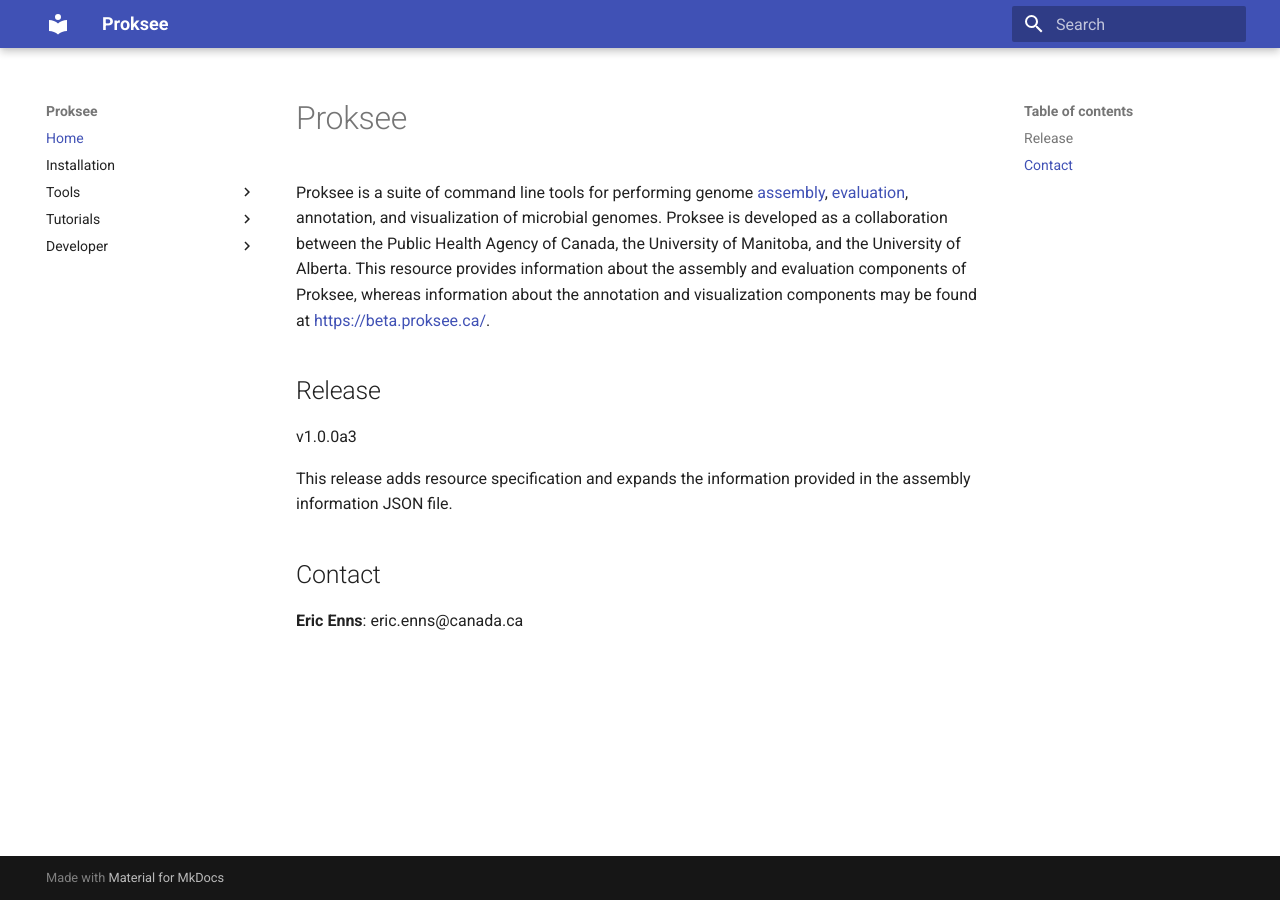
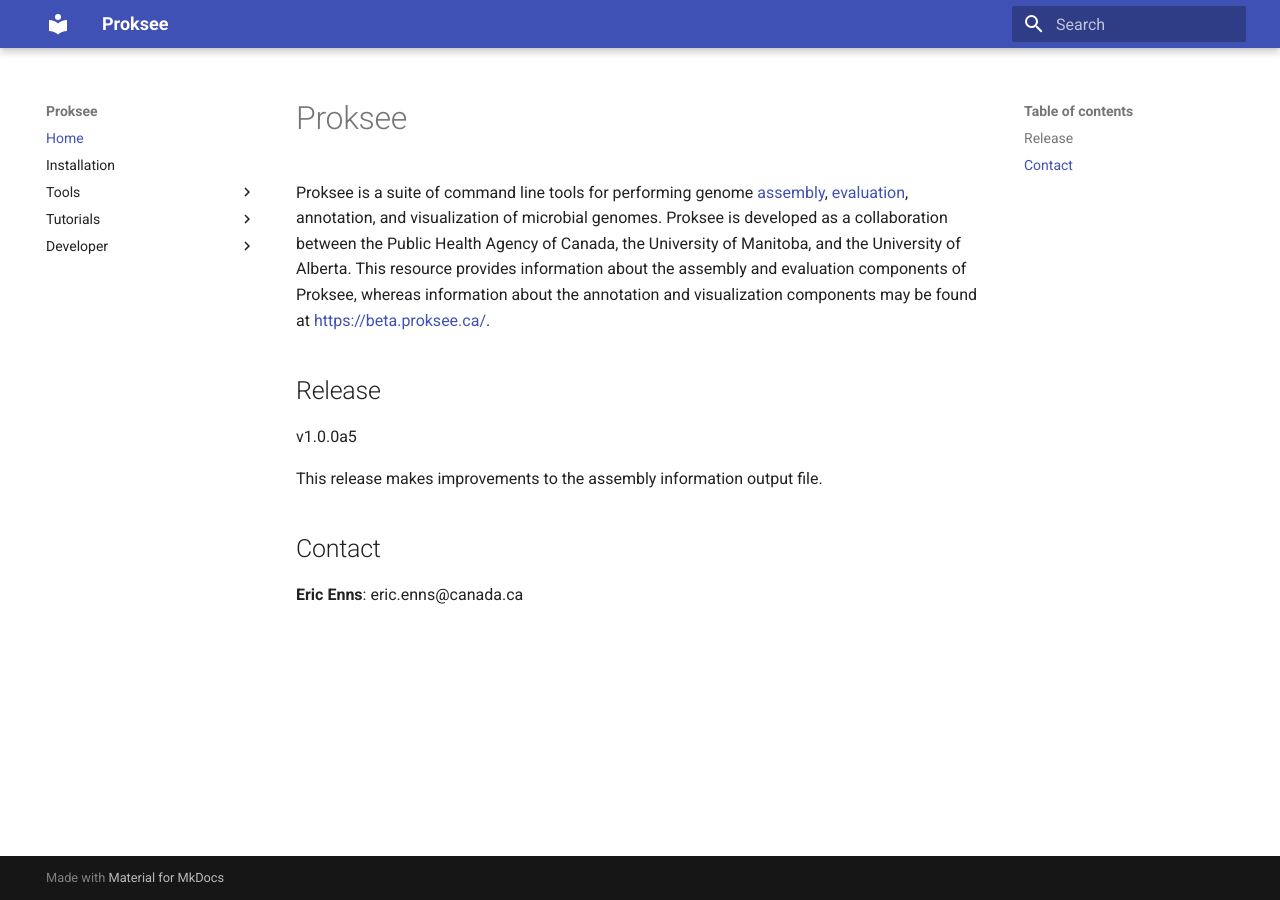
Before and after one commit to proksee-project/proksee-cmd, an MkDocs documentation site: the page built from docs/index.md, in a window 1280 px wide. Built offline with MkDocs 1.6.1 and Material for MkDocs 9.7.7, drawn with Linux system fonts in a browser that asks for light colours.

Commit message:
Updating version.

```diff
--- a/docs/index.md
+++ b/docs/index.md
@@ -4,9 +4,9 @@
 
 ## Release
 
-v1.0.0a3
+v1.0.0a5
 
-This release adds resource specification and expands the information provided in the assembly information JSON file.
+This release makes improvements to the assembly information output file.
 
 ## Contact
 
```
Also changed, not shown: CHANGELOG.md (+8 -0 lines).
